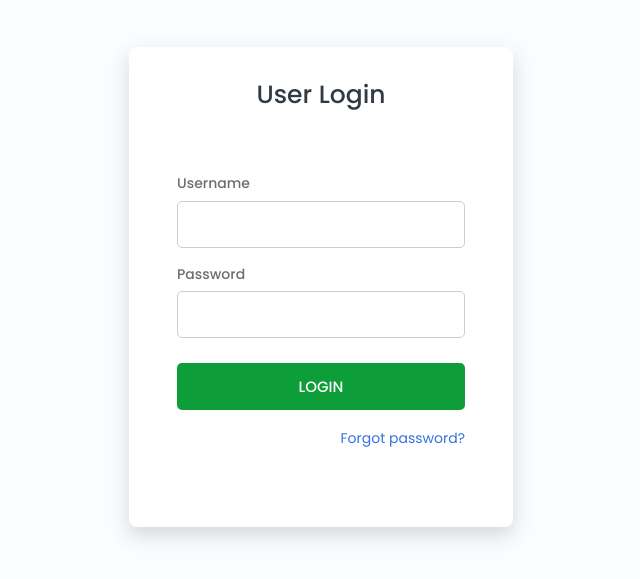
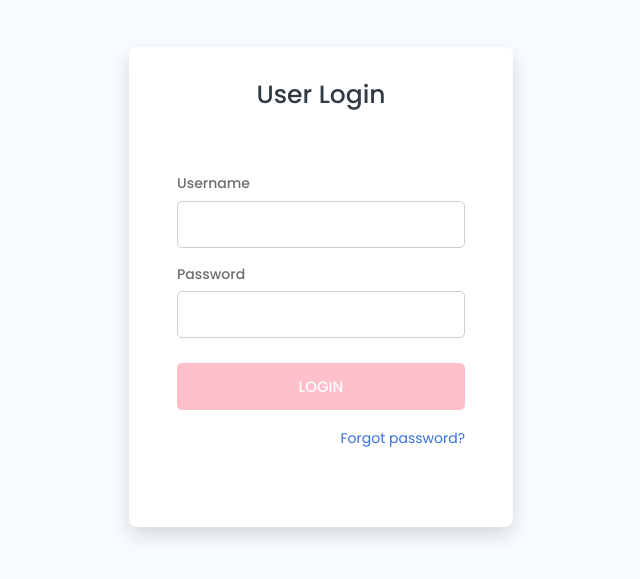
Before and after one commit to LaoArzl/client, a React (Create React App) app: page /login in a window 1280 px wide. Shown: the part 113-692 px from the top of the page, without its empty margins (319-959 px from the left). Built offline with nearby package versions, Linux system fonts and the light colour scheme; no server answers.

Commit message:
Update PortalLogin.css

```diff
--- a/src/Pages/PortalLogin/PortalLogin.css
+++ b/src/Pages/PortalLogin/PortalLogin.css
@@ -140,12 +140,13 @@
   border-radius: 5px;
   outline: none;
   border: none;
-  background: #0e9e39;
+  /* background: #0e9e39; */
   color: rgb(255, 255, 255);
   font-weight: 500;
   cursor: pointer;
   font-size: 15px;
   transition: 0.2s ease-out;
+  background: pink;
 }
 
 .portal-login-login input:hover {
```
